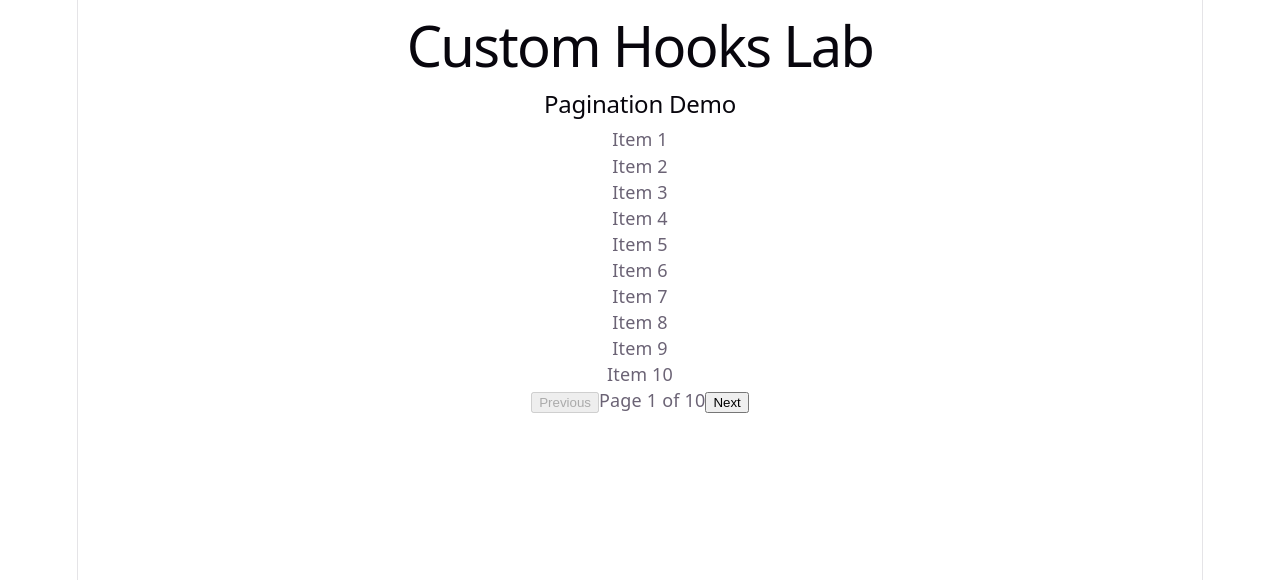
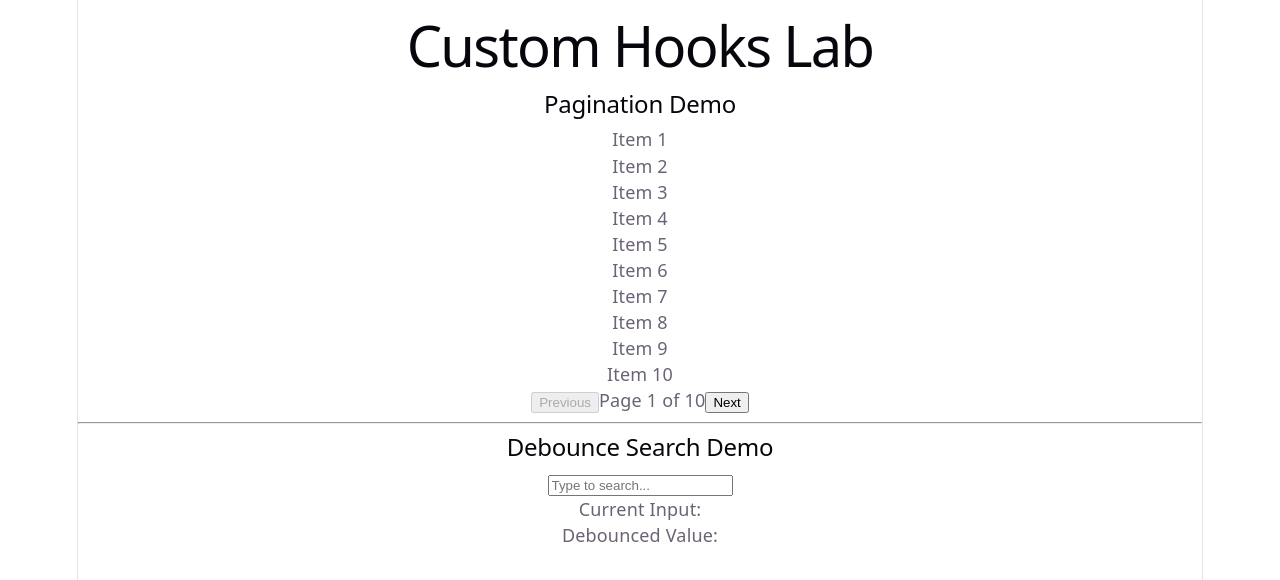
Before and after one commit to MonicaCD510/react-custom-hooks-lab, a React (Vite) app: page / in a window 1280 px wide. Shown: the top 580 px of the page. Built offline with nearby package versions, Linux system fonts and the light colour scheme.

Commit message:
display DebounceSearchDemo in App

```diff
--- a/src/App.tsx
+++ b/src/App.tsx
@@ -1,11 +1,17 @@
 import PaginationDemo from "./components/PaginationDemo";
+import DebounceSearchDemo from "./components/DebounceSearchDemo";
 import "./App.css";
 
 function App() {
   return (
     <main>
       <h1>Custom Hooks Lab</h1>
+
       <PaginationDemo />
+
+      <hr />
+
+      <DebounceSearchDemo />
     </main>
   );
 }
```
